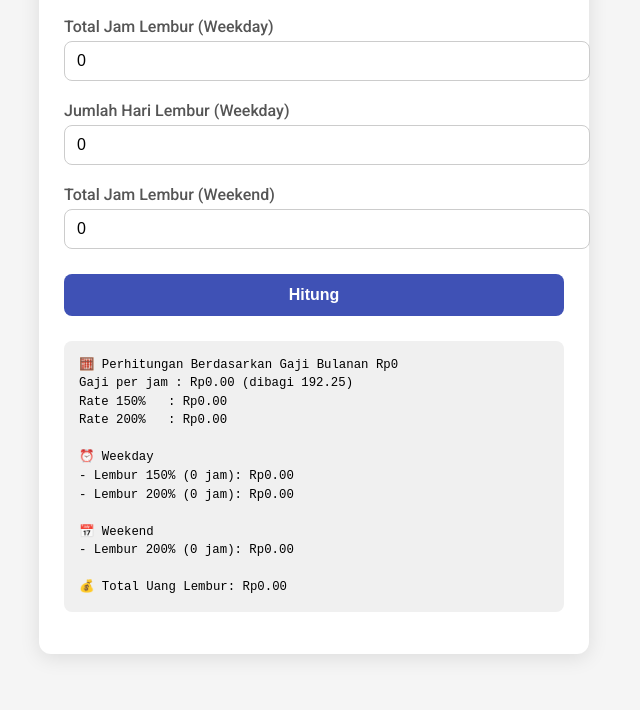
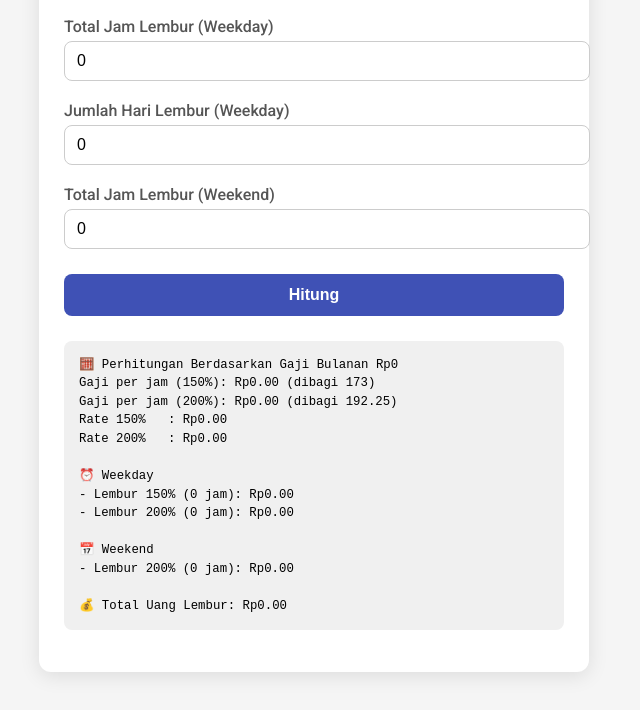
Before and after one commit to rizukid14/hitunglembur, a plain HTML site: page index.html in a window 1280 px wide. Both pictures are taken after a click on the button "Hitung". Shown: the part 203-913 px from the top of the page, without its empty margins (326-966 px from the left). Drawn offline with Linux system fonts and the light colour scheme.

Commit message:
Update index.html

```diff
--- a/index.html
+++ b/index.html
@@ -102,11 +102,13 @@
     let hariWeekday = parseInt(document.getElementById("hari").value);
     let jamWeekend = parseInt(document.getElementById("jamWeekend").value);
 
-      // Override jam kerja bulanan agar rate 200% sesuai slip (Rp60.086,08 saat gaji 5.775.000)
-      let jamKerjaBulanan = 192.25;
-      let gajiPerJam = gaji / jamKerjaBulanan;
-      let rate150 = gajiPerJam * 1.5;
-      let rate200 = gajiPerJam * 2;
+    // Perhitungan upah per jam untuk 150% → sesuai regulasi (173 jam)
+    let gajiPerJam150 = gaji / 173;
+    let rate150 = gajiPerJam150 * 1.5;
+
+    // Perhitungan upah per jam untuk 200% → override sesuai slip gaji (192.25 jam)
+    let gajiPerJam200 = gaji / 192.25;
+    let rate200 = gajiPerJam200 * 2;
 
     let jamPertama = Math.min(hariWeekday, totalJamWeekday);
     let jamSeterusnya = Math.max(0, totalJamWeekday - jamPertama);
@@ -119,7 +121,8 @@
 
     document.getElementById("hasil").innerText =
       `🧮 Perhitungan Berdasarkan Gaji Bulanan Rp${gaji.toLocaleString()}\n` +
-        `Gaji per jam : Rp${gajiPerJam.toFixed(2)} (dibagi 192.25)\n` +
+      `Gaji per jam (150%): Rp${gajiPerJam150.toFixed(2)} (dibagi 173)\n` +
+      `Gaji per jam (200%): Rp${gajiPerJam200.toFixed(2)} (dibagi 192.25)\n` +
       `Rate 150%   : Rp${rate150.toFixed(2)}\n` +
       `Rate 200%   : Rp${rate200.toFixed(2)}\n\n` +
 
```
Lines whose indentation alone changed are shown as unchanged.
